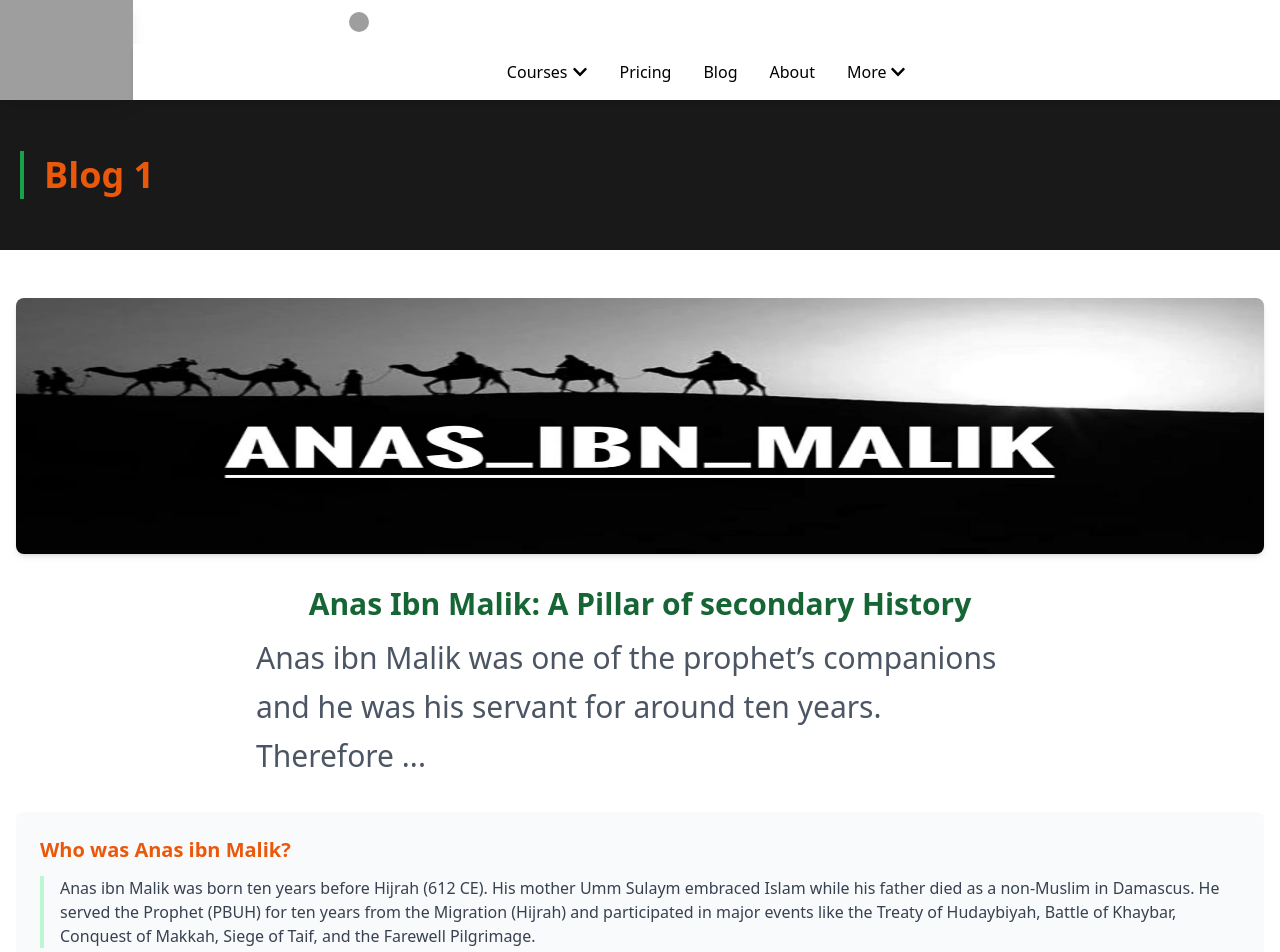
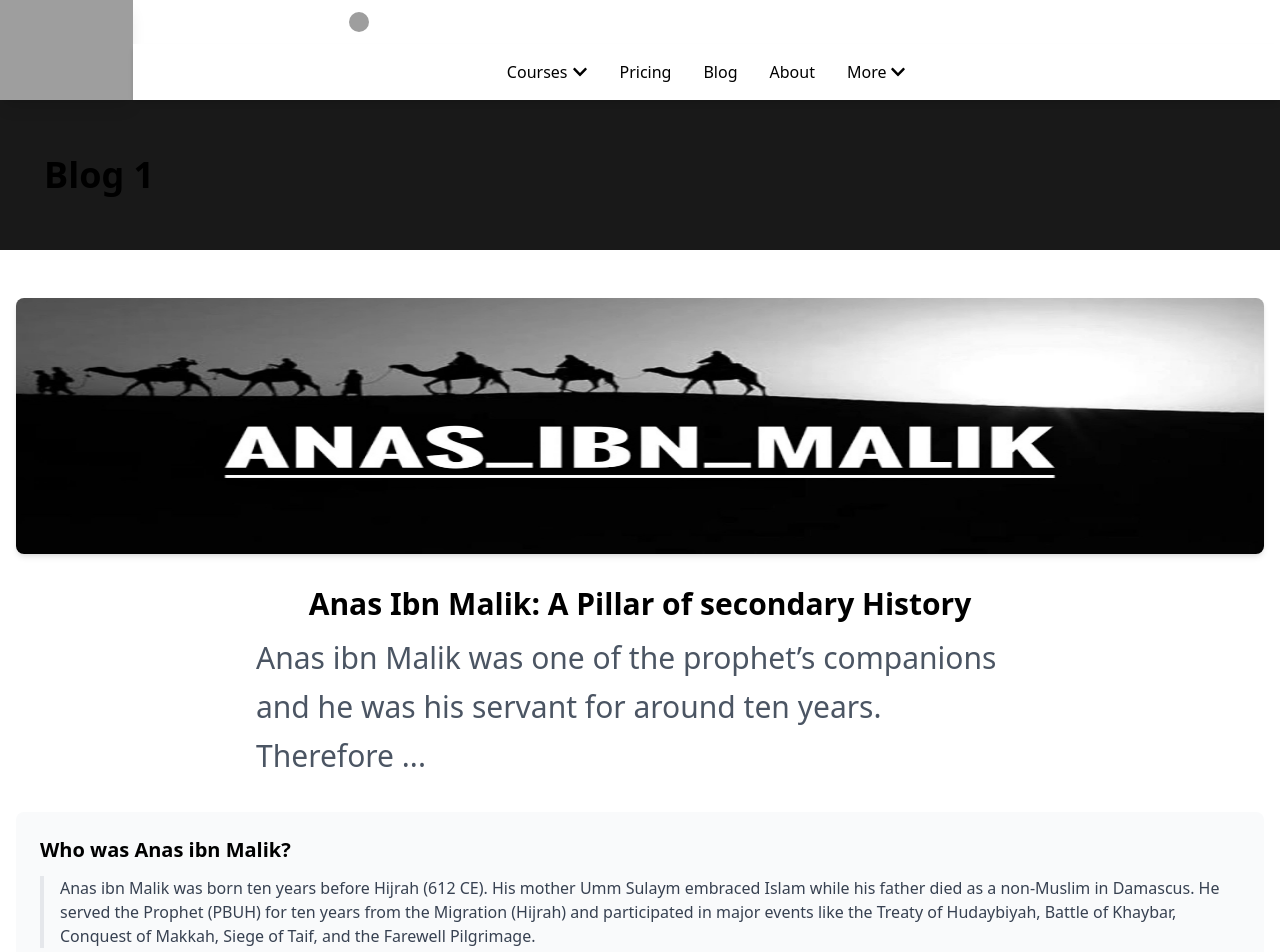
Before and after one commit to abdelrahmanfathyradwan/nebrasAcademy, a React (Vite) app: page /blog/1 in a window 1280 px wide. Shown: the top 952 px of the page. Built offline with nearby package versions, Linux system fonts and the light colour scheme; grey boxes are pictures that could not be loaded.

Commit message:
Update BlogDetails.jsx

```diff
--- a/src/pages/BlogDetails.jsx
+++ b/src/pages/BlogDetails.jsx
@@ -12,7 +12,7 @@ const BlogDetails = () => {
       {/* قسم الخلفية العلوية */}
       <div className="bg-black/90 h-[150px] flex items-center justify-center mb-12">
         <div className="pl-5 w-full">
-          <h1 className="text-4xl font-bold text-orange-600 text-start relative pl-6 before:absolute before:left-0 before:top-1/2 before:-translate-y-1/2 before:h-12 before:w-1 before:bg-green-600">
+          <h1 className="text-4xl font-bold text-primary-600 text-start relative pl-6 before:absolute before:left-0 before:top-1/2 before:-translate-y-1/2 before:h-12 before:w-1 before:bg-secondary-600">
             Blog {post.id}
           </h1>
         </div>
@@ -28,7 +28,7 @@ const BlogDetails = () => {
         />
 
         {/* عنوان المقال */}
-        <h1 className="text-3xl font-bold text-green-800 mb-3 text-center">{post.title}</h1>
+        <h1 className="text-3xl font-bold text-secondary-800 mb-3 text-center">{post.title}</h1>
 
         {/* وصف المقال */}
         {post.excerpt && (
@@ -41,10 +41,10 @@ const BlogDetails = () => {
         <div className="space-y-8">
           {post.content?.map((item, index) => (
             <div key={index} className="mb-8 bg-gray-50 p-6 rounded-lg">
-              <h2 className="text-xl font-bold text-orange-600 mb-3">
+              <h2 className="text-xl font-bold text-primary-600 mb-3">
                 {item.question}
               </h2>
-              <p className="text-gray-700 pl-4 border-l-4 border-green-200 pr-4">
+              <p className="text-gray-700 pl-4 border-l-4 border-secondary-200 pr-4">
                 {item.answer}
               </p>
             </div>
```
